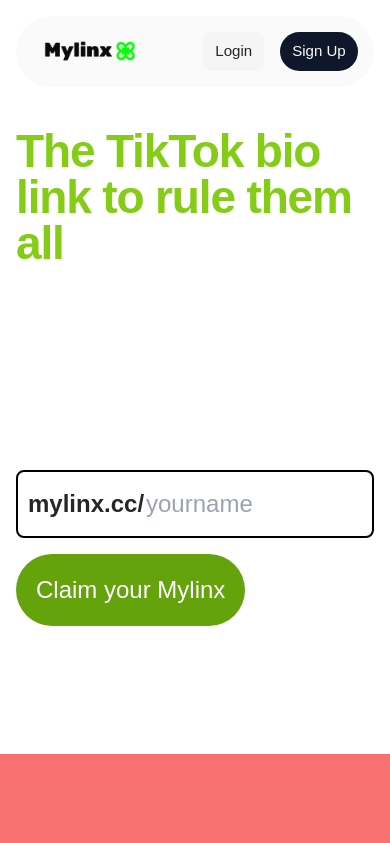
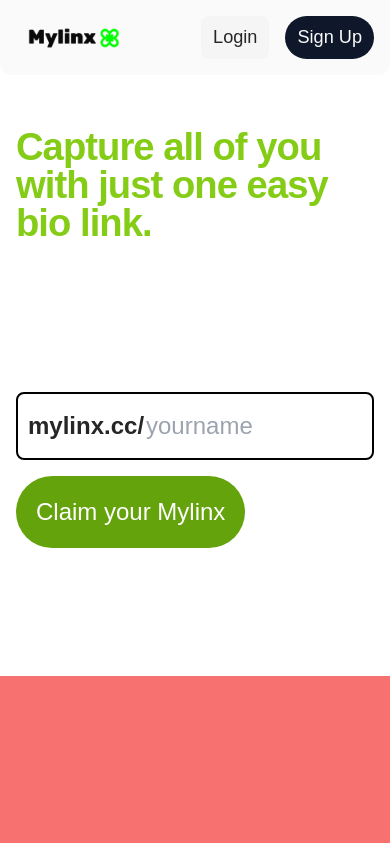
Before and after one commit to asadbek064/mylinx, a Next.js app: page / in a window 390 px wide. Shown: the top 843 px of the page. Built offline with nearby package versions, Linux system fonts and the light colour scheme; no server answers.

Commit message:
landing page hero

```diff
--- a/components/Landing/LandingHeroFull.tsx
+++ b/components/Landing/LandingHeroFull.tsx
@@ -4,11 +4,11 @@
     <section className="bg-white dark:bg-gray-900 py-24">
         <div className="grid max-w-screen-xl px-4 py-8 mx-auto lg:gap-8 xl:gap-0 lg:py-16 lg:grid-cols-12">
             <div className="mr-auto place-self-center lg:col-span-7">
-                <div className="max-w-3xl mb-4 font-extrabold tracking-tight leading-none [font-size:var(--step-5)] md:[font-size:var(--step-7)] text-primary-500">
-                    The TikTok bio link to rule them all
+                <div className="max-w-3xl mb-4 font-extrabold tracking-tight leading-none [font-size:var(--step-4)] md:[font-size:var(--step-7)] text-primary-500">
+                  Capture all of you with just one easy bio link.
                 </div>
-                <div className="max-w-3xl mb-6 font-light text-white lg:mb-8 [font-size:var(--step-1)]">
-                    Make the most of your TikTok bio link by not limiting it to just one destination. Mylinx assists in maximizing your Instagram account's potential.
+                <div className="max-w-3xl mb-6 font-light text-white lg:mb-8 [font-size:var(--step-0)] md:[font-size:var(--step-1)]">
+                    Make the most of your TikTok/Instagram bio link by not limiting it to just one destination. Mylinx assists in maximizing your account's potential.
                 </div>
 
                 <div className="flex flex-col xl:flex-row xl:space-x-4 space-y-4 xl:space-y-0">
--- a/components/partials/Navbar.tsx
+++ b/components/partials/Navbar.tsx
@@ -17,12 +17,12 @@
 
   return (
     <motion.nav
-      className="fixed z-20 h-5 top-4 w-11/12 md:max-w-screen-xl mx-auto inset-x-0 inset-y-0"
+      className="fixed z-20 h-5 md:top-4 w-full md:max-w-screen-xl mx-auto inset-x-0 inset-y-0"
       initial="hidden"
       animate="visible"
       variants={variants}
     >
-      <div className=" bg-neutral-50 p-4 flex items-center justify-between rounded-full">
+      <div className=" bg-neutral-50 p-4 flex items-center justify-between md:rounded-xl rounded-b-xl">
         {/* Logo */}
         <Link href={"/"}>
           <div className="flex items-center">
@@ -40,7 +40,7 @@
         {/* Navigation Links */}
         <div className="flex items-center space-x-4">
           {/* Mobile Menu Button */}
-          <div className="lg:hidden items-center space-x-4 transition-all [font-size:var(--step--1)] md:[font-size:var(--step-0)]">
+          <div className="lg:hidden items-center space-x-4 transition-all [font-size:var(--step-0)] md:[font-size:var(--step-0)]">
             <Link href={"/login"}>
               <button className="text-neutral-800 bg-neutral-100 py-2 px-3 rounded-lg hover:bg-neutral-200 duration-75 ease-in">
                 Login
@@ -69,11 +69,6 @@
               </button>
             </Link>
 
-            <Link href={"/"}>
-              <button className="mr-4 text-neutral-900 hover:bg-neutral-200 rounded-lg duration-100 ease-out">
-                <TextIcon LeftIcon={IoMenu} className="w-8 h-8 p-1" />
-              </button>
-            </Link>
           </div>
         </div>
       </div>
--- a/consts/landingpage.ts
+++ b/consts/landingpage.ts
@@ -9,7 +9,7 @@
     heading: "Create and customize your Mylinx in minutes",
     subHeading: "Combine your TikTok, Instagram, Twitter, website, store, videos, music, podcast, events, and more into one bio link page, crafted to boost conversions.",
     buttonTitle: "Get started for free",
-    buttonLink: "/#",
+    buttonLink: "/signup",
     heroImage: "",
     bgColor: "#F87171",
     leftSide: false,
@@ -20,7 +20,7 @@
     heading: "Analyze your audience and keep your followers engaged",
     subHeading: "Charts and Graphs. No 3rd parties needed. Page Views, Traffic Sources, Link Clicks, Etc.",
     buttonTitle: "Get your link",
-    buttonLink: "/#",
+    buttonLink: "/charts",
     heroImage: "",
     bgColor: "#FFFFFF",
     leftSide: true,
@@ -31,7 +31,7 @@
     heading: "Combine your content. F*ck the algorithm. Get paid.",
     subHeading: "It's time for your content to be noticed.",
     buttonTitle: "",
-    buttonLink: "/#",
+    buttonLink: "/blog",
     heroImage: "",
     bgColor: "#84CC16",
     leftSide: false,
```
